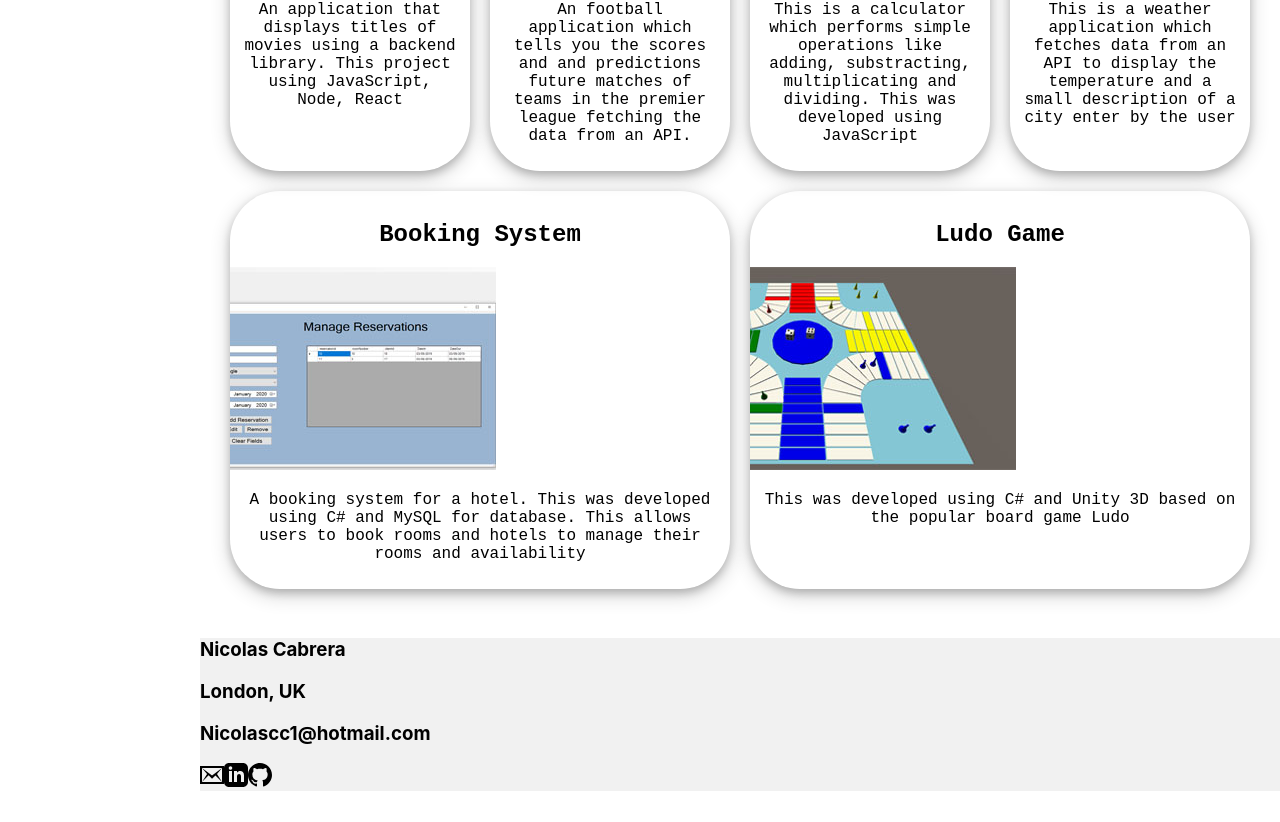
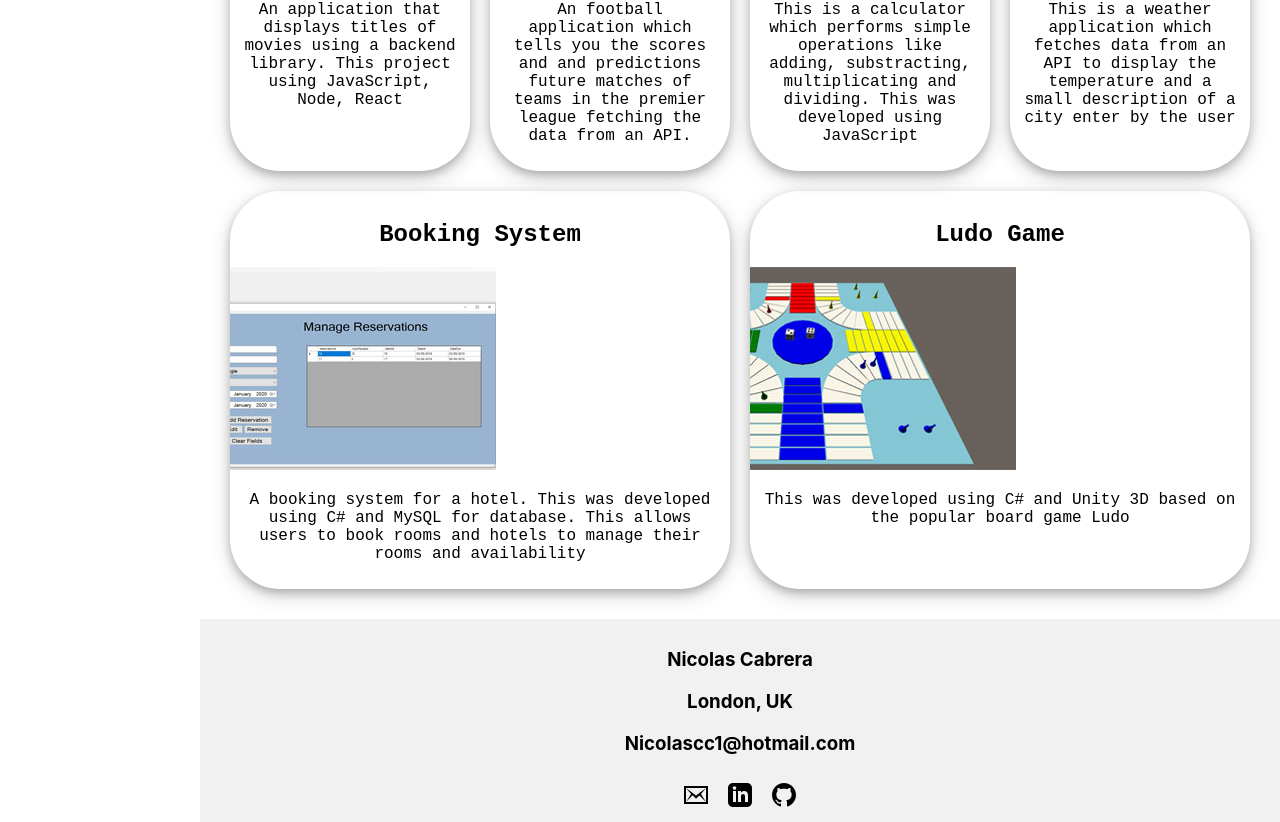
Before and after one commit to Nicolas-Cabrera/Portfolio, a React (Create React App) app: page / in a window 1280 px wide. Shown: the part 2382-3204 px from the top of the page. Before the commit the page ends 3173 px from the top, so only its background shows below. Built offline with nearby package versions, Linux system fonts and the light colour scheme.

Commit message:
footer done

```diff
--- a/src/Contact/Contact.css
+++ b/src/Contact/Contact.css
@@ -1,3 +1,9 @@
 .contact{
+	padding-top: 10px;
+	text-align: center;
 	background-color: #f1f1f1;
 }
+
+.icon {
+	padding: 10px;
+}
--- a/src/Contact/Contact.js
+++ b/src/Contact/Contact.js
@@ -16,9 +16,18 @@
                             <h3>Nicolascc1@hotmail.com</h3>
                         </div>
                         <div>
-                            <img className='icon' src={email} alt='email logo' />
-                            <img className='icon' src={linkedin} alt='linkedin logo' />
-                            <img className='icon' src={github} alt='github logo' />
+                            <a href='mailto:nicolascc1@hotmail.com'
+							target='_blank' rel="noopener noreferrer">
+								<img className='icon' src={email} alt='email logo' />
+							</a>
+							<a href='https://github.com/Nicolas-Cabrera'
+							target='_blank' rel="noopener noreferrer">
+								<img className='icon' src={linkedin} alt='linkedin logo' />
+							</a>
+							<a href='https://www.linkedin.com/in/nicolas-cabrera-32a80b171/'
+							target='_blank' rel="noopener noreferrer">
+								<img className='icon' src={github} alt='github logo' />
+							</a>
                         </div>
                     </div>
 
```
